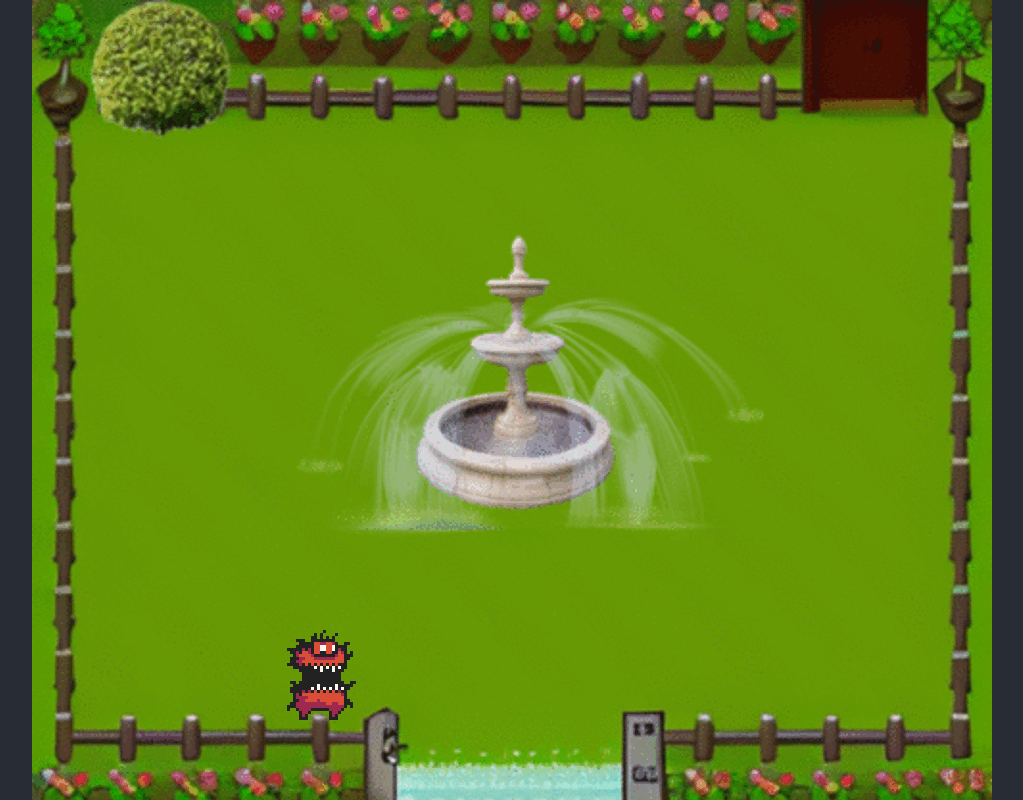
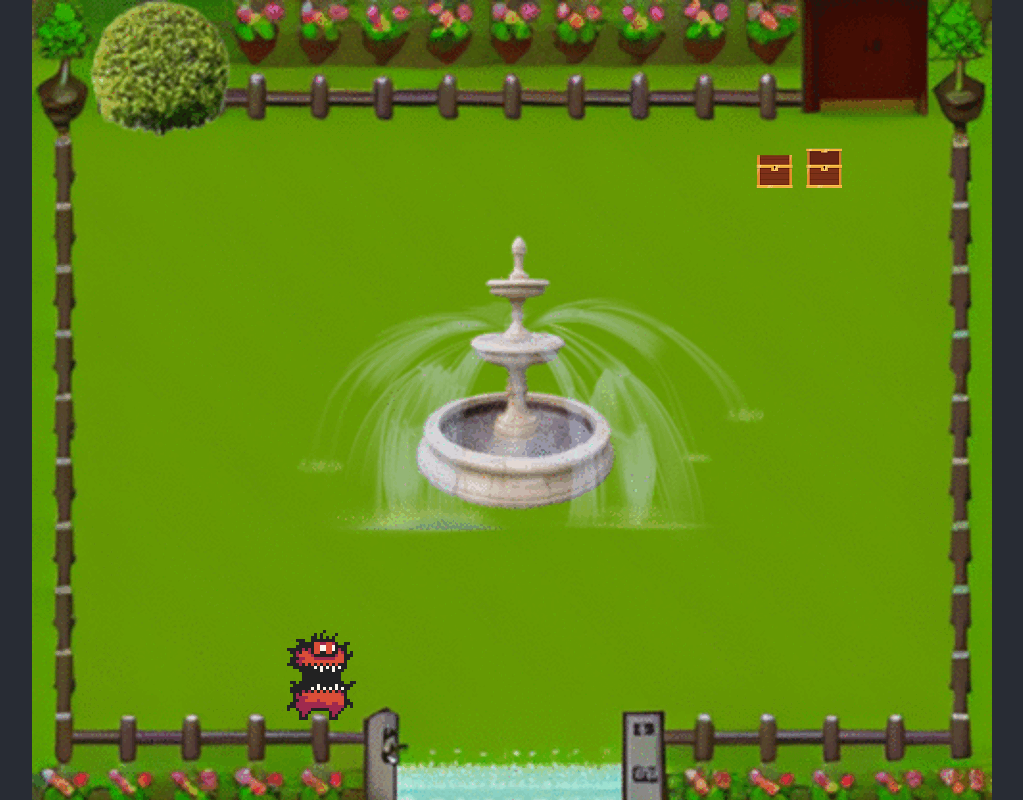
Before and after one commit to Jezebel1990/react-game, a React (Create React App) app: page / in a window 1280 px wide. Shown: the top 800 px of the page, without its empty margins (128-1151 px from the left). Built offline with nearby package versions, Linux system fonts and the light colour scheme.

Commit message:
add Chest with animation

```diff
--- a/src/components/Board/index.tsx
+++ b/src/components/Board/index.tsx
@@ -1,4 +1,5 @@
 import React from 'react';
+import Chest from '../Chest';
 import Demon from '../Demon';
 import Hero from '../Hero';
 import MiniDemon from '../MiniDemon';
@@ -11,6 +12,7 @@ const Board  = () => {
             <Demon />
             <MiniDemon/>
             <Hero/>
+            <Chest/>
         <img src="./assets/tileset.gif" alt="" width={GAME_SIZE} height={GAME_SIZE}/>
         </div>
     );
--- /dev/null
+++ b/src/components/Chest/index.css
@@ -0,0 +1,8 @@
+@keyframes chest-animation {
+    from {
+      background-position-x: 0;
+    }
+    to {
+      background-position-x: -96px;
+    }
+  }
--- /dev/null
+++ b/src/components/Chest/index.tsx
@@ -0,0 +1,21 @@
+import React from 'react';
+import { DEMON_TILE_SIZE, TILE_SIZE_B } from '../settings/constants';
+import './index.css';
+
+const Chest = () => {
+    return (
+        <div
+        style={{
+          position:'absolute',
+          bottom: TILE_SIZE_B * 15,
+          left:TILE_SIZE_B * 15,
+          width: DEMON_TILE_SIZE,
+          height: DEMON_TILE_SIZE,
+          backgroundImage:"url(./assets/CHEST.png)" ,
+          backgroundRepeat: 'no-repeat',
+          animation: "chest-animation 1s steps(2) infinite"
+        }}
+        />
+        ) ;
+    }
+export default Chest;
```
